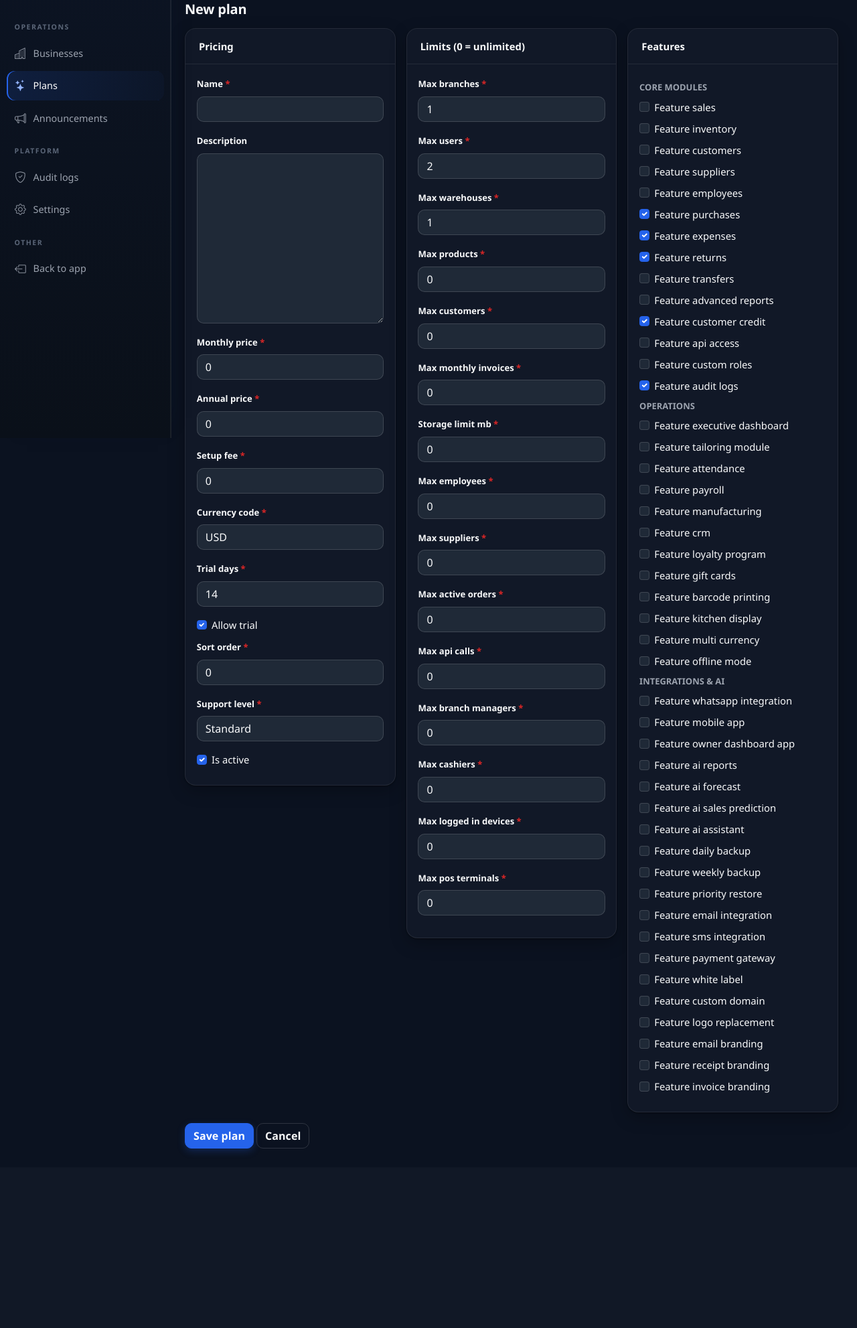
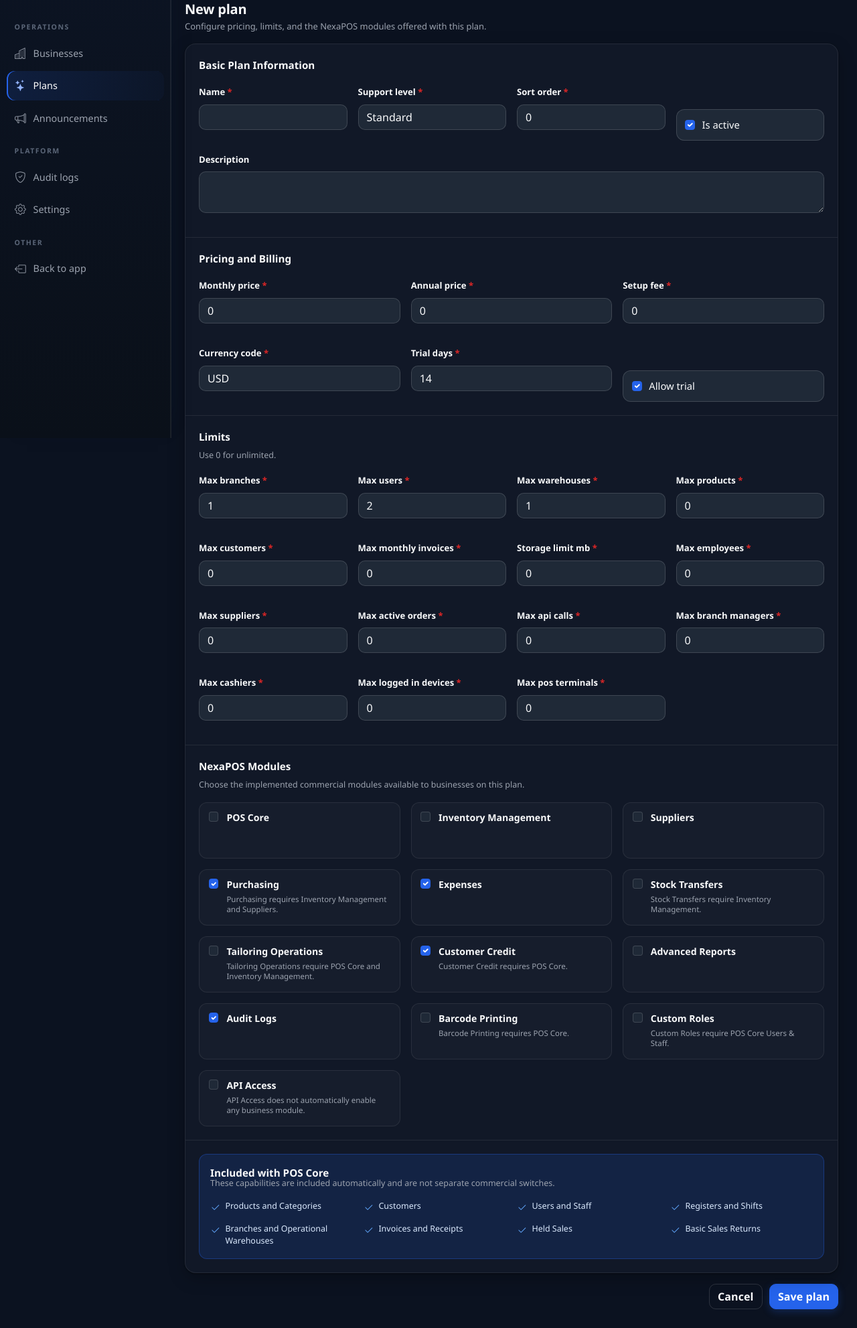
Before and after one commit to saadfmannan-hub/nexapos-saas, a Django app: page /platform/plans/new/ in a window 1280 px wide. Shown: the part 146-2129 px from the top of the page at 67% size. Before the commit the page ends 1867 px from the top, so only its background shows below. Run offline with Django 4.2, Linux system fonts and the light colour scheme; the visitor is signed in with stand-in values (Sample User, id 1); data that the repository does not hold is empty; parts of the project's set-up code (start-up, migrations or seed data) failed here and were passed over; some libraries are stand-ins or nearby versions.

Commit message:
feat(platformadmin): simplify plan module management

```diff
--- a/apps/platformadmin/views.py
+++ b/apps/platformadmin/views.py
@@ -941,10 +941,12 @@
 # ---------------------------------------------------------------------------
 # Plans / coupons / announcements
 # ---------------------------------------------------------------------------
+PLAN_BASIC_FIELDS = [
+    "name", "support_level", "sort_order", "is_active", "description",
+]
 PLAN_PRICING_FIELDS = [
-    "name", "description", "monthly_price", "annual_price", "setup_fee",
-    "currency_code", "trial_days", "allow_trial", "sort_order",
-    "support_level", "is_active",
+    "monthly_price", "annual_price", "setup_fee", "currency_code",
+    "trial_days", "allow_trial",
 ]
 PLAN_LIMIT_FIELDS = [
     "max_branches", "max_users", "max_warehouses", "max_products",
@@ -953,48 +955,61 @@
     "max_api_calls", "max_branch_managers", "max_cashiers",
     "max_logged_in_devices", "max_pos_terminals",
 ]
-PLAN_CORE_FEATURES = [
-    "feature_sales", "feature_inventory", "feature_customers",
-    "feature_suppliers", "feature_employees", "feature_purchases",
-    "feature_expenses", "feature_returns", "feature_transfers",
-    "feature_advanced_reports", "feature_customer_credit",
-    "feature_api_access", "feature_custom_roles", "feature_audit_logs",
+PLAN_MODULE_FIELDS = [
+    "feature_sales", "feature_inventory", "feature_suppliers",
+    "feature_purchases", "feature_expenses", "feature_transfers",
+    "feature_tailoring_module", "feature_customer_credit",
+    "feature_advanced_reports", "feature_audit_logs",
+    "feature_barcode_printing", "feature_custom_roles",
+    "feature_api_access",
 ]
-PLAN_OPERATIONS_FEATURES = [
-    "feature_executive_dashboard", "feature_tailoring_module",
-    "feature_attendance", "feature_payroll", "feature_manufacturing",
-    "feature_crm", "feature_loyalty_program", "feature_gift_cards",
-    "feature_barcode_printing", "feature_kitchen_display",
-    "feature_multi_currency", "feature_offline_mode",
-]
-PLAN_INTEGRATION_FEATURES = [
-    "feature_whatsapp_integration", "feature_mobile_app",
-    "feature_owner_dashboard_app", "feature_ai_reports",
-    "feature_ai_forecast", "feature_ai_sales_prediction",
-    "feature_ai_assistant", "feature_daily_backup",
-    "feature_weekly_backup", "feature_priority_restore",
-    "feature_email_integration", "feature_sms_integration",
-    "feature_payment_gateway", "feature_white_label",
-    "feature_custom_domain", "feature_logo_replacement",
-    "feature_email_branding", "feature_receipt_branding",
-    "feature_invoice_branding",
-]
+PLAN_MODULE_LABELS = {
+    "feature_sales": "POS Core",
+    "feature_inventory": "Inventory Management",
+    "feature_suppliers": "Suppliers",
+    "feature_purchases": "Purchasing",
+    "feature_expenses": "Expenses",
+    "feature_transfers": "Stock Transfers",
+    "feature_tailoring_module": "Tailoring Operations",
+    "feature_customer_credit": "Customer Credit",
+    "feature_advanced_reports": "Advanced Reports",
+    "feature_audit_logs": "Audit Logs",
+    "feature_barcode_printing": "Barcode Printing",
+    "feature_custom_roles": "Custom Roles",
+    "feature_api_access": "API Access",
+}
+PLAN_MODULE_HELP_TEXT = {
+    "feature_purchases": (
+        "Purchasing requires Inventory Management and Suppliers."
+    ),
+    "feature_transfers": "Stock Transfers require Inventory Management.",
+    "feature_tailoring_module": (
+        "Tailoring Operations require POS Core and Inventory Management."
+    ),
+    "feature_customer_credit": "Customer Credit requires POS Core.",
+    "feature_barcode_printing": "Barcode Printing requires POS Core.",
+    "feature_custom_roles": "Custom Roles require POS Core Users & Staff.",
+    "feature_api_access": (
+        "API Access does not automatically enable any business module."
+    ),
+}
 PLAN_FORM_FIELDS = (
-    PLAN_PRICING_FIELDS + PLAN_LIMIT_FIELDS + PLAN_CORE_FEATURES
-    + PLAN_OPERATIONS_FEATURES + PLAN_INTEGRATION_FEATURES
+    PLAN_BASIC_FIELDS + PLAN_PRICING_FIELDS + PLAN_LIMIT_FIELDS
+    + PLAN_MODULE_FIELDS
 )
 
 
 class PlanForm(forms.ModelForm):
+    BASIC_FIELDS = PLAN_BASIC_FIELDS
     PRICING_FIELDS = PLAN_PRICING_FIELDS
     LIMIT_FIELDS = PLAN_LIMIT_FIELDS
-    CORE_FEATURES = PLAN_CORE_FEATURES
-    OPERATIONS_FEATURES = PLAN_OPERATIONS_FEATURES
-    INTEGRATION_FEATURES = PLAN_INTEGRATION_FEATURES
+    MODULE_FIELDS = PLAN_MODULE_FIELDS
 
     class Meta:
         model = Plan
         fields = PLAN_FORM_FIELDS
+        labels = PLAN_MODULE_LABELS
+        help_texts = PLAN_MODULE_HELP_TEXT
 
     def __init__(self, *args, **kwargs):
         super().__init__(*args, **kwargs)
@@ -1005,16 +1020,13 @@
                 f.widget.attrs.setdefault("class", "form-select")
             elif isinstance(f.widget, forms.Textarea):
                 f.widget.attrs.setdefault("class", "form-control")
-                f.widget.attrs.setdefault("rows", 2)
+                f.widget.attrs["rows"] = 2
             else:
                 f.widget.attrs.setdefault("class", "form-control")
+        self.basic_fields = [self[name] for name in self.BASIC_FIELDS]
         self.pricing_fields = [self[name] for name in self.PRICING_FIELDS]
         self.limit_fields = [self[name] for name in self.LIMIT_FIELDS]
-        self.feature_groups = [
-            ("Core modules", [self[name] for name in self.CORE_FEATURES]),
-            ("Operations", [self[name] for name in self.OPERATIONS_FEATURES]),
-            ("Integrations & AI", [self[name] for name in self.INTEGRATION_FEATURES]),
-        ]
+        self.module_fields = [self[name] for name in self.MODULE_FIELDS]
 
 
 @platform_admin_required
--- a/static/css/platform-admin.css
+++ b/static/css/platform-admin.css
@@ -337,6 +337,106 @@
 body.pa-admin .form-check-input { background-color: var(--pa-surface-2); border-color: var(--pa-border-strong); }
 body.pa-admin .form-check-input:checked { background-color: var(--pa-primary); border-color: var(--pa-primary); }
 
+/* ---------------- Plan form ---------------- */
+body.pa-admin .pa-plan-form { max-width: 1200px; }
+body.pa-admin .pa-plan-card { overflow: hidden; }
+body.pa-admin .pa-plan-section {
+  padding: 1.25rem;
+  border-bottom: 1px solid var(--pa-border);
+}
+body.pa-admin .pa-plan-section:last-child { border-bottom: 0; }
+body.pa-admin .pa-plan-section-heading {
+  margin-bottom: 1rem;
+  color: var(--pa-text);
+  font-size: .95rem;
+  font-weight: 700;
+}
+body.pa-admin .pa-plan-section-copy {
+  margin: -.55rem 0 1rem;
+  color: var(--pa-muted);
+  font-size: .78rem;
+}
+body.pa-admin .pa-plan-toggle {
+  min-height: 42px;
+  display: flex;
+  align-items: center;
+  gap: .65rem;
+  padding: .7rem .8rem;
+  border: 1px solid var(--pa-border-strong);
+  border-radius: var(--pa-radius-sm);
+  background: var(--pa-surface-2);
+  cursor: pointer;
+}
+body.pa-admin .pa-plan-toggle .form-check-input,
+body.pa-admin .pa-module-option .form-check-input {
+  flex: 0 0 auto;
+  margin: 0;
+}
+body.pa-admin .pa-module-option {
+  min-height: 84px;
+  height: 100%;
+  display: flex;
+  align-items: flex-start;
+  gap: .75rem;
+  padding: .85rem;
+  border: 1px solid var(--pa-border);
+  border-radius: var(--pa-radius-sm);
+  background: rgba(255, 255, 255, .025);
+  cursor: pointer;
+  transition: border-color .15s ease, background .15s ease;
+}
+body.pa-admin .pa-module-option:hover {
+  border-color: rgba(37, 99, 235, .55);
+  background: var(--pa-primary-soft);
+}
+body.pa-admin .pa-module-copy { display: block; min-width: 0; }
+body.pa-admin .pa-module-name {
+  display: block;
+  color: var(--pa-text);
+  font-size: .88rem;
+  font-weight: 600;
+  line-height: 1.25;
+}
+body.pa-admin .pa-module-help {
+  display: block;
+  margin-top: .3rem;
+  color: var(--pa-muted);
+  font-size: .72rem;
+  line-height: 1.35;
+}
+body.pa-admin .pa-included-panel {
+  padding: 1rem;
+  border: 1px solid rgba(37, 99, 235, .35);
+  border-radius: var(--pa-radius-sm);
+  background: var(--pa-primary-soft);
+}
+body.pa-admin .pa-included-grid {
+  display: grid;
+  grid-template-columns: repeat(4, minmax(0, 1fr));
+  gap: .65rem 1rem;
+  margin: 1rem 0 0;
+  padding: 0;
+  list-style: none;
+}
+body.pa-admin .pa-included-grid li {
+  display: flex;
+  align-items: flex-start;
+  gap: .45rem;
+  color: #dbeafe;
+  font-size: .78rem;
+}
+body.pa-admin .pa-included-grid i {
+  flex: 0 0 auto;
+  color: #60a5fa;
+  font-size: .95rem;
+}
+body.pa-admin .pa-plan-actions {
+  display: flex;
+  justify-content: flex-end;
+  gap: .65rem;
+  margin-top: 1rem;
+}
+
 /* ---------------- Alerts (scoped, keep semantics) ---------------- */
 body.pa-admin .alert { border: 1px solid var(--pa-border); border-radius: var(--pa-radius-sm); }
 body.pa-admin .alert-success { background: rgba(16,185,129,.12); color: #6ee7b7; border-color: rgba(16,185,129,.3); }
@@ -359,11 +459,15 @@
 @media (max-width: 991.98px) {
   body.pa-admin .np-content { padding: 1.1rem; }
   body.pa-admin .pa-header-titles .pa-subtitle { display: none; }
+  body.pa-admin .pa-included-grid { grid-template-columns: repeat(2, minmax(0, 1fr)); }
 }
 @media (max-width: 575.98px) {
   body.pa-admin .kpi-card .kpi-value { font-size: 1.6rem; }
   body.pa-admin .pa-profile .pa-email { display: none; }
   body.pa-admin .np-topbar { padding: .7rem .9rem; }
+  body.pa-admin .pa-plan-section { padding: 1rem; }
+  body.pa-admin .pa-included-grid { grid-template-columns: 1fr; }
+  body.pa-admin .pa-plan-actions .btn { flex: 1 1 0; }
 }
 
 /* ==================================================================
--- a/templates/platformadmin/plan_form.html
+++ b/templates/platformadmin/plan_form.html
@@ -1,46 +1,108 @@
 {% extends "platformadmin/_base.html" %}
 {% block content %}
-<h1 class="page-title mb-3">{% if plan %}Edit plan: {{ plan.name }}{% else %}New plan{% endif %}</h1>
-<form method="post">{% csrf_token %}
-<div class="row g-3">
-  <div class="col-lg-4">
-    <div class="card"><div class="card-header">Pricing</div><div class="card-body">
-      {% for field in form.pricing_fields %}
+<div class="mb-3">
+  <h1 class="page-title mb-1">{% if plan %}Edit plan: {{ plan.name }}{% else %}New plan{% endif %}</h1>
+  <p class="text-secondary small mb-0">Configure pricing, limits, and the NexaPOS modules offered with this plan.</p>
+</div>
+
+<form method="post" class="pa-plan-form">{% csrf_token %}
+{% if form.non_field_errors %}
+  <div class="alert alert-danger py-2">{{ form.non_field_errors }}</div>
+{% endif %}
+
+<div class="card pa-plan-card">
+  <section class="pa-plan-section" aria-labelledby="plan-basic-heading">
+    <div class="pa-plan-section-heading" id="plan-basic-heading">Basic Plan Information</div>
+    <div class="row g-3">
+      {% for field in form.basic_fields %}
+      <div class="{% if field.name == 'description' %}col-12{% elif field.field.widget.input_type == 'checkbox' %}col-sm-6 col-xl-3 d-flex align-items-end{% else %}col-sm-6 col-xl-3{% endif %}">
         {% if field.field.widget.input_type == "checkbox" %}
-          <div class="form-check mb-2">{{ field }}
-            <label class="form-check-label" for="{{ field.id_for_label }}">{{ field.label }}</label>
-          </div>
+          <label class="pa-plan-toggle w-100" for="{{ field.id_for_label }}">
+            {{ field }}
+            <span>{{ field.label }}</span>
+          </label>
           {% for error in field.errors %}<div class="text-danger small mt-1">{{ error }}</div>{% endfor %}
         {% else %}
           {% include "components/form_field.html" with field=field %}
         {% endif %}
+      </div>
       {% endfor %}
-    </div></div>
-  </div>
-  <div class="col-lg-4">
-    <div class="card"><div class="card-header">Limits (0 = unlimited)</div><div class="card-body">
+    </div>
+  </section>
+
+  <section class="pa-plan-section" aria-labelledby="plan-pricing-heading">
+    <div class="pa-plan-section-heading" id="plan-pricing-heading">Pricing and Billing</div>
+    <div class="row g-3">
+      {% for field in form.pricing_fields %}
+      <div class="{% if field.field.widget.input_type == 'checkbox' %}col-sm-6 col-xl-4 d-flex align-items-end{% else %}col-sm-6 col-xl-4{% endif %}">
+        {% if field.field.widget.input_type == "checkbox" %}
+          <label class="pa-plan-toggle w-100" for="{{ field.id_for_label }}">
+            {{ field }}
+            <span>{{ field.label }}</span>
+          </label>
+          {% for error in field.errors %}<div class="text-danger small mt-1">{{ error }}</div>{% endfor %}
+        {% else %}
+          {% include "components/form_field.html" with field=field %}
+        {% endif %}
+      </div>
+      {% endfor %}
+    </div>
+  </section>
+
+  <section class="pa-plan-section" aria-labelledby="plan-limits-heading">
+    <div class="pa-plan-section-heading" id="plan-limits-heading">Limits</div>
+    <p class="pa-plan-section-copy">Use 0 for unlimited.</p>
+    <div class="row g-3">
       {% for field in form.limit_fields %}
+      <div class="col-sm-6 col-xl-3">
         {% include "components/form_field.html" with field=field %}
+      </div>
       {% endfor %}
-    </div></div>
-  </div>
-  <div class="col-lg-4">
-    <div class="card"><div class="card-header">Features</div><div class="card-body">
-      {% for title, fields in form.feature_groups %}
-        <div class="fw-semibold small text-uppercase text-secondary mt-2 mb-2">{{ title }}</div>
-        {% for field in fields %}
-          <div class="form-check mb-2">{{ field }}
-            <label class="form-check-label" for="{{ field.id_for_label }}">{{ field.label }}</label>
-          </div>
-          {% for error in field.errors %}<div class="text-danger small mt-1">{{ error }}</div>{% endfor %}
-        {% endfor %}
+    </div>
+  </section>
+
+  <section class="pa-plan-section" aria-labelledby="plan-modules-heading">
+    <div class="pa-plan-section-heading" id="plan-modules-heading">NexaPOS Modules</div>
+    <p class="pa-plan-section-copy">Choose the implemented commercial modules available to businesses on this plan.</p>
+    <div class="row g-3">
+      {% for field in form.module_fields %}
+      <div class="col-md-6 col-xl-4">
+        <label class="pa-module-option" for="{{ field.id_for_label }}">
+          {{ field }}
+          <span class="pa-module-copy">
+            <span class="pa-module-name">{{ field.label }}</span>
+            {% if field.help_text %}<span class="pa-module-help">{{ field.help_text }}</span>{% endif %}
+          </span>
+        </label>
+        {% for error in field.errors %}<div class="text-danger small mt-1">{{ error }}</div>{% endfor %}
+      </div>
       {% endfor %}
-    </div></div>
-  </div>
+    </div>
+  </section>
+
+  <section class="pa-plan-section" aria-labelledby="plan-included-heading">
+    <div class="pa-included-panel">
+      <div>
+        <div class="pa-plan-section-heading mb-1" id="plan-included-heading">Included with POS Core</div>
+        <p class="pa-plan-section-copy mb-0">These capabilities are included automatically and are not separate commercial switches.</p>
+      </div>
+      <ul class="pa-included-grid">
+        <li><i class="bi bi-check2"></i> Products and Categories</li>
+        <li><i class="bi bi-check2"></i> Customers</li>
+        <li><i class="bi bi-check2"></i> Users and Staff</li>
+        <li><i class="bi bi-check2"></i> Registers and Shifts</li>
+        <li><i class="bi bi-check2"></i> Branches and Operational Warehouses</li>
+        <li><i class="bi bi-check2"></i> Invoices and Receipts</li>
+        <li><i class="bi bi-check2"></i> Held Sales</li>
+        <li><i class="bi bi-check2"></i> Basic Sales Returns</li>
+      </ul>
+    </div>
+  </section>
 </div>
-<div class="mt-3">
-  <button class="btn btn-primary">Save plan</button>
+
+<div class="pa-plan-actions">
   <a href="{% url 'platformadmin:plan_list' %}" class="btn btn-outline-secondary">Cancel</a>
+  <button class="btn btn-primary" type="submit">Save plan</button>
 </div>
 </form>
 {% endblock %}
```
Also changed, not shown: tests/test_platform_enhancements.py (+267 -5 lines).
